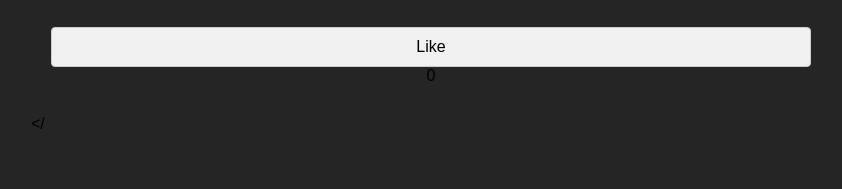
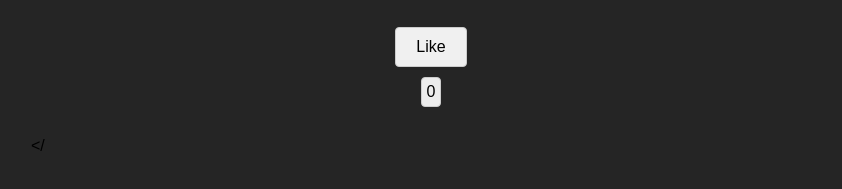
Before and after one commit to lolmem745/UnsplashApiJSUsage, a plain HTML site: page index.html in a window 1280 px wide. Shown: the part 41-230 px from the top of the page, without its empty margins (209-1051 px from the left). Drawn offline with Linux system fonts and the light colour scheme.

Commit message:
Update styles.css

```diff
--- a/styles.css
+++ b/styles.css
@@ -60,4 +60,17 @@ button:hover {
     flex-direction: column;
     margin: 10px;
     padding: 10px;
-    align-items: cent
+    align-items: center;
+    justify-content: center;
+    align-content: space-between;
+}
+#like-count {
+    border: 1px solid #ccc;
+    border-radius: 4px;
+    background-color:#ececec;
+    padding: 5px;
+    margin-top: 10px;
+}
+#photographer-info{
+    color: white;
+}
```
